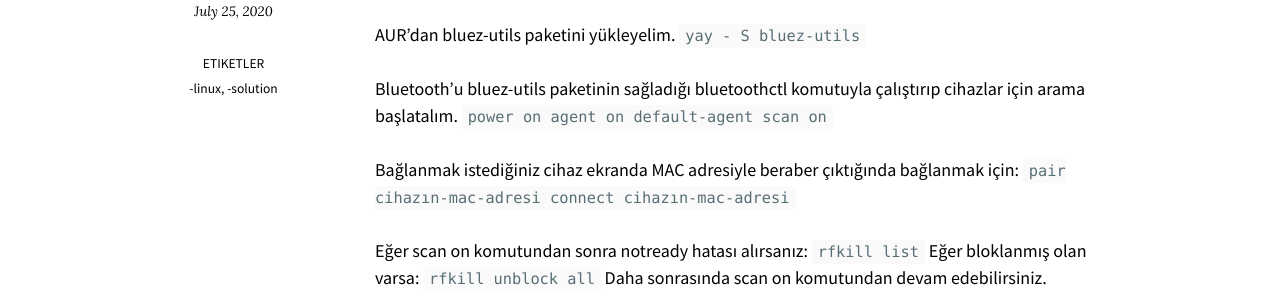
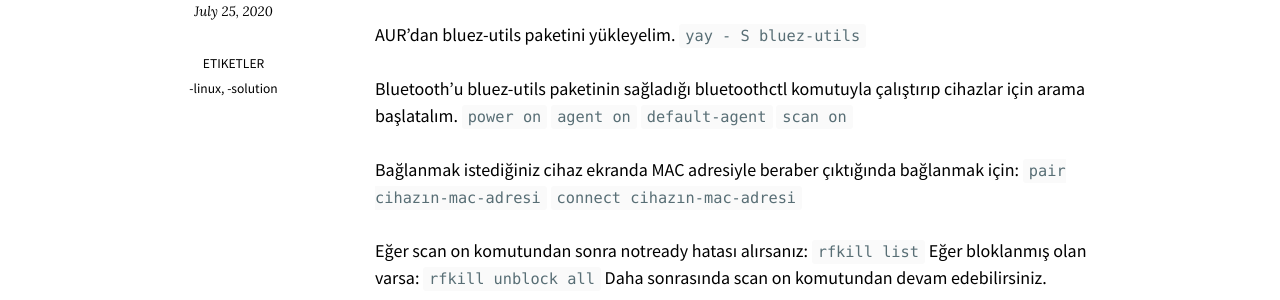
Before and after one commit to ensyvz/ensyvz.github.io, a Jekyll site: the page built from _posts/2020-07-25-bluetoothcli.md, in a window 1280 px wide. Shown: the part 391-691 px from the top of the page. Built offline with Jekyll 4.4.1, drawn with Linux system fonts in a browser that asks for light colours; nearby versions of some CDN libraries.

Commit message:
Update 2020-07-25-bluetoothcli.md

````diff
--- a/_posts/2020-07-25-bluetoothcli.md
+++ b/_posts/2020-07-25-bluetoothcli.md
@@ -15,14 +15,14 @@ AUR'dan bluez-utils paketini yükleyelim.
 ```
 
 Bluetooth'u bluez-utils paketinin sağladığı bluetoothctl komutuyla çalıştırıp cihazlar için arama başlatalım.
-``` power on
-    agent on
-    default-agent
-    scan on ```
+``` power on ```
+``` agent on ```
+``` default-agent ```
+``` scan on ```
 
 Bağlanmak istediğiniz cihaz ekranda MAC adresiyle beraber çıktığında bağlanmak için:
-``` pair cihazın-mac-adresi
-    connect cihazın-mac-adresi ```
+``` pair cihazın-mac-adresi ```
+``` connect cihazın-mac-adresi ```
 
 Eğer scan on komutundan sonra notready hatası alırsanız:
 ``` rfkill list ```
````
